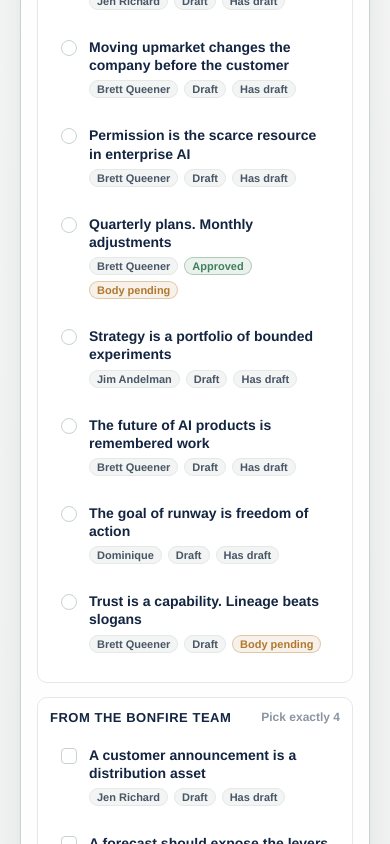
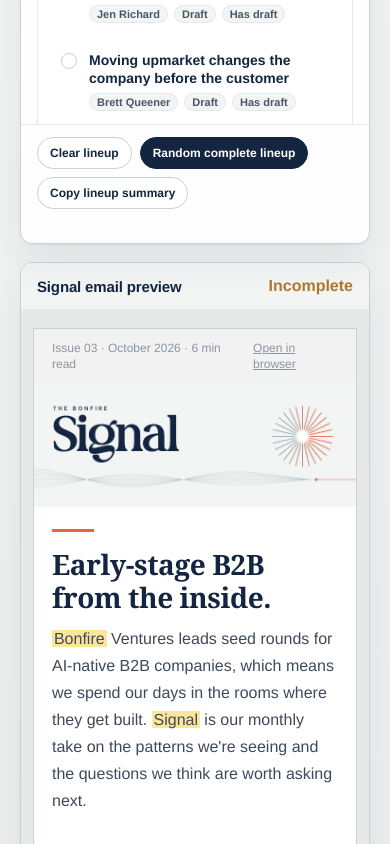
Before and after one commit to RavageTheGame/bonfire-signal-lineup-mixer, a Next.js app: page / in a window 390 px wide. Shown: the part 920-1764 px from the top of the page. Built offline with nearby package versions, Linux system fonts and the light colour scheme.

Commit message:
Make picker sticky, collapsible, and scroll-stable
Keep the lineup picker pinned while scrolling the email preview, collapse section lists by default (View open), and lock window/picker scroll when selecting pieces so the page no longer jumps.

```diff
--- a/app/mixer.css
+++ b/app/mixer.css
@@ -113,7 +113,28 @@
   background: rgba(255, 255, 255, .9);
   box-shadow: var(--shadow);
   border-radius: var(--radius);
+}
+
+.preview-shell {
   overflow: hidden;
+}
+
+.panel {
+  position: sticky;
+  top: 16px;
+  max-height: calc(100vh - 32px);
+  display: flex;
+  flex-direction: column;
+  z-index: 2;
+  overflow: hidden;
+  align-self: start;
+}
+
+.panel-head,
+.filters,
+.actions,
+.toast {
+  flex: 0 0 auto;
 }
 
 .panel-head,
@@ -178,23 +199,48 @@
 
 .controls {
   padding: 12px 16px 4px;
-  max-height: calc(100vh - 280px);
+  flex: 1 1 auto;
+  min-height: 0;
   overflow: auto;
+  overscroll-behavior: contain;
 }
 
 .section-card {
   margin-bottom: 14px;
   border: 1px solid var(--rule);
   border-radius: 10px;
-  padding: 12px;
+  padding: 0;
   background: #fff;
+  overflow: hidden;
 }
 
 .section-title {
-  display: flex;
-  justify-content: space-between;
+  display: grid;
+  grid-template-columns: 1fr auto auto;
   gap: 10px;
-  margin-bottom: 10px;
+  align-items: center;
+  width: 100%;
+  margin: 0;
+  padding: 12px;
+  border: 0;
+  background: #fff;
+  color: inherit;
+  font: inherit;
+  text-align: left;
+  cursor: pointer;
+}
+
+.section-title:hover {
+  background: var(--panel);
+}
+
+.section-title:focus-visible {
+  outline: 2px solid var(--ember);
+  outline-offset: -2px;
+}
+
+.section-card.is-open .section-title {
+  border-bottom: 1px solid var(--rule);
 }
 
 .section-title h3 {
@@ -204,10 +250,37 @@
   text-transform: uppercase;
 }
 
-.section-title span {
+.section-title .hint {
   color: var(--muted);
   font-size: 12px;
   font-weight: 700;
+  white-space: nowrap;
+}
+
+.section-chevron {
+  color: var(--muted);
+  font-size: 12px;
+  font-weight: 700;
+  transition: transform .15s ease;
+}
+
+.section-card.is-open .section-chevron {
+  transform: rotate(90deg);
+}
+
+.section-body {
+  padding: 10px 12px 12px;
+}
+
+.section-summary {
+  padding: 0 12px 12px;
+  color: var(--body-2);
+  font-size: 12px;
+  line-height: 1.4;
+}
+
+.section-summary strong {
+  color: var(--navy);
 }
 
 .option {
@@ -617,7 +690,13 @@
 
 @media (max-width: 980px) {
   .workspace { grid-template-columns: 1fr; }
-  .controls { max-height: none; }
+  .panel {
+    position: static;
+    max-height: none;
+  }
+  .controls {
+    max-height: min(55vh, 480px);
+  }
   .state-note { max-width: none; }
   .email-pad { padding: 22px 18px 26px; }
   .email-util { padding: 12px 18px 8px; }
--- a/app/page.tsx
+++ b/app/page.tsx
@@ -1,6 +1,6 @@
 "use client";
 
-import { useCallback, useEffect, useState } from "react";
+import { useCallback, useEffect, useLayoutEffect, useRef, useState } from "react";
 import "./mixer.css";
 
 type Piece = {
@@ -22,8 +22,30 @@
   team: string[];
 };
 
+type SectionKey = "view" | "team" | "field";
+
 const STORAGE_KEY = "bonfireSignalLiveLineup.v1";
+const OPEN_SECTIONS_KEY = "bonfireSignalLiveLineup.openSections.v1";
 const ISSUE_DEFAULT = "Issue 03 — October 2026";
+
+const DEFAULT_OPEN: Record<SectionKey, boolean> = {
+  view: true,
+  team: false,
+  field: false,
+};
+
+function loadOpenSections(): Record<SectionKey, boolean> {
+  try {
+    const saved = JSON.parse(localStorage.getItem(OPEN_SECTIONS_KEY) || "{}");
+    return {
+      view: typeof saved.view === "boolean" ? saved.view : DEFAULT_OPEN.view,
+      team: typeof saved.team === "boolean" ? saved.team : DEFAULT_OPEN.team,
+      field: typeof saved.field === "boolean" ? saved.field : DEFAULT_OPEN.field,
+    };
+  } catch {
+    return { ...DEFAULT_OPEN };
+  }
+}
 
 const PARTNERS: Record<string, { full: string; title: string; url: string }> = {
   Brett: { full: "Brett Queener", title: "Partner", url: "https://www.bonfirevc.com/team/brett-queener" },
@@ -103,9 +125,12 @@
   const [candidates, setCandidates] = useState<Piece[]>([]);
   const [statusFilter, setStatusFilter] = useState("all");
   const [state, setState] = useState<LineupState>({ view: null, field: null, team: [] });
+  const [openSections, setOpenSections] = useState<Record<SectionKey, boolean>>(DEFAULT_OPEN);
   const [syncNote, setSyncNote] = useState("Loading Pieces from Notion…");
   const [toast, setToast] = useState("");
   const [hydrated, setHydrated] = useState(false);
+  const controlsRef = useRef<HTMLDivElement | null>(null);
+  const scrollLockRef = useRef<{ windowY: number; controlsY: number } | null>(null);
 
   const find = (id: string | null) => candidates.find((item) => item.id === id);
 
@@ -122,9 +147,39 @@
     (flash as any).timer = window.setTimeout(() => setToast(""), 2600);
   };
 
+  // Capture scroll before a state update that may grow/shrink the preview,
+  // then restore in useLayoutEffect so the page doesn't jump.
+  const preserveScroll = (update: () => void) => {
+    scrollLockRef.current = {
+      windowY: window.scrollY,
+      controlsY: controlsRef.current?.scrollTop ?? 0,
+    };
+    update();
+  };
+
+  useLayoutEffect(() => {
+    const lock = scrollLockRef.current;
+    if (!lock) return;
+    scrollLockRef.current = null;
+    window.scrollTo({ top: lock.windowY, left: 0, behavior: "auto" });
+    if (controlsRef.current) controlsRef.current.scrollTop = lock.controlsY;
+  });
+
   const persist = (next: LineupState) => {
+    preserveScroll(() => {
       setState(next);
       localStorage.setItem(STORAGE_KEY, JSON.stringify(next));
+    });
+  };
+
+  const toggleSection = (key: SectionKey) => {
+    preserveScroll(() => {
+      setOpenSections((prev) => {
+        const next = { ...prev, [key]: !prev[key] };
+        localStorage.setItem(OPEN_SECTIONS_KEY, JSON.stringify(next));
+        return next;
+      });
+    });
   };
 
   const refreshPieces = useCallback(async (reason: string) => {
@@ -162,6 +217,7 @@
 
   useEffect(() => {
     setState(loadState());
+    setOpenSections(loadOpenSections());
     setHydrated(true);
     void refreshPieces("boot");
 
@@ -228,6 +284,20 @@
     { key: "field" as const, title: "Field Notes from the Portfolio", hint: "Pick 1", type: "radio" as const },
   ];
 
+  const sectionSummary = (key: SectionKey) => {
+    if (key === "team") {
+      if (!state.team.length) return "None selected";
+      const titles = state.team
+        .map((id) => find(id)?.title)
+        .filter(Boolean)
+        .slice(0, 2);
+      const extra = state.team.length > 2 ? ` +${state.team.length - 2}` : "";
+      return `${state.team.length}/4 · ${titles.join(" · ")}${extra}`;
+    }
+    const selected = find(state[key]);
+    return selected ? selected.title : "None selected";
+  };
+
   const bodyOrPending = (item: Piece, fieldMode: boolean) => {
     if (item.bodyHtml && item.bodyHtml.trim()) {
       return (
@@ -284,18 +354,34 @@
               Refresh now
             </button>
           </div>
-          <div className="controls">
+          <div className="controls" ref={controlsRef}>
             {!candidates.length ? (
               <div className="empty-data">No Pieces loaded yet. Waiting on live Notion sync…</div>
             ) : (
               sections.map((section) => {
                 const options = bySection(section.key);
+                const isOpen = openSections[section.key];
                 return (
-                  <div className="section-card" key={section.key}>
-                    <div className="section-title">
+                  <div className={`section-card ${isOpen ? "is-open" : ""}`} key={section.key}>
+                    <button
+                      type="button"
+                      className="section-title"
+                      aria-expanded={isOpen}
+                      onMouseDown={(e) => e.preventDefault()}
+                      onClick={() => toggleSection(section.key)}
+                    >
                       <h3>{section.title}</h3>
-                      <span>{section.hint}</span>
-                    </div>
+                      <span className="hint">{section.hint}</span>
+                      <span className="section-chevron" aria-hidden="true">
+                        ›
+                      </span>
+                    </button>
+                    {!isOpen ? (
+                      <p className="section-summary">
+                        <strong>{sectionSummary(section.key)}</strong>
+                      </p>
+                    ) : (
+                      <div className="section-body">
                         {!options.length ? (
                           <div className="empty-data">No {section.title} candidates for this filter.</div>
                         ) : (
@@ -312,6 +398,10 @@
                                 className={`option ${disabled ? "is-disabled" : ""} ${checked ? "is-on" : ""}`}
                                 data-kind={section.type}
                                 htmlFor={id}
+                                onMouseDown={(e) => {
+                                  // Keep page/picker scroll stable — native radio focus scrolls the page.
+                                  e.preventDefault();
+                                }}
                               >
                                 <input
                                   id={id}
@@ -340,6 +430,8 @@
                               </label>
                             );
                           })
+                        )}
+                      </div>
                     )}
                   </div>
                 );
```
Lines whose indentation alone changed are shown as unchanged.
